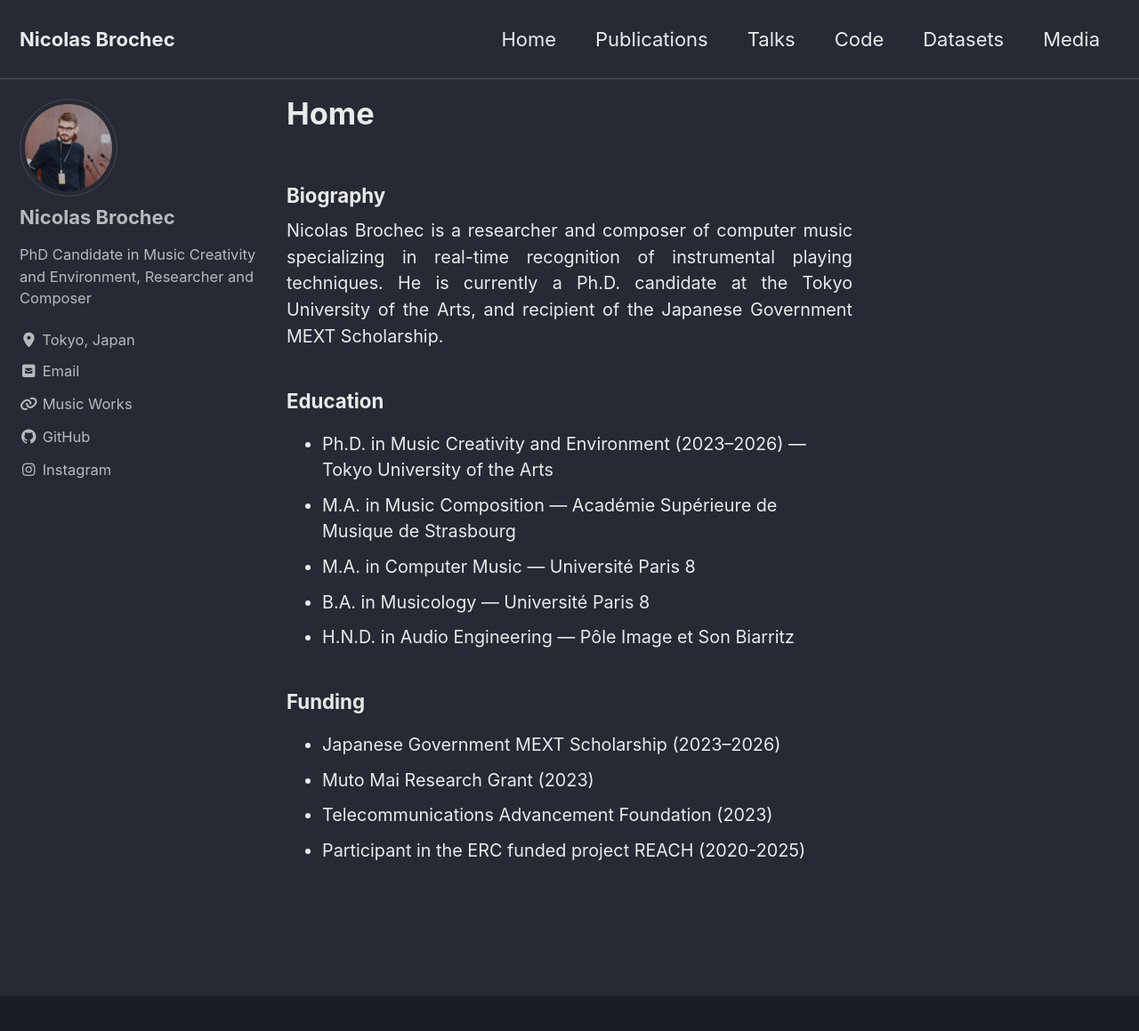
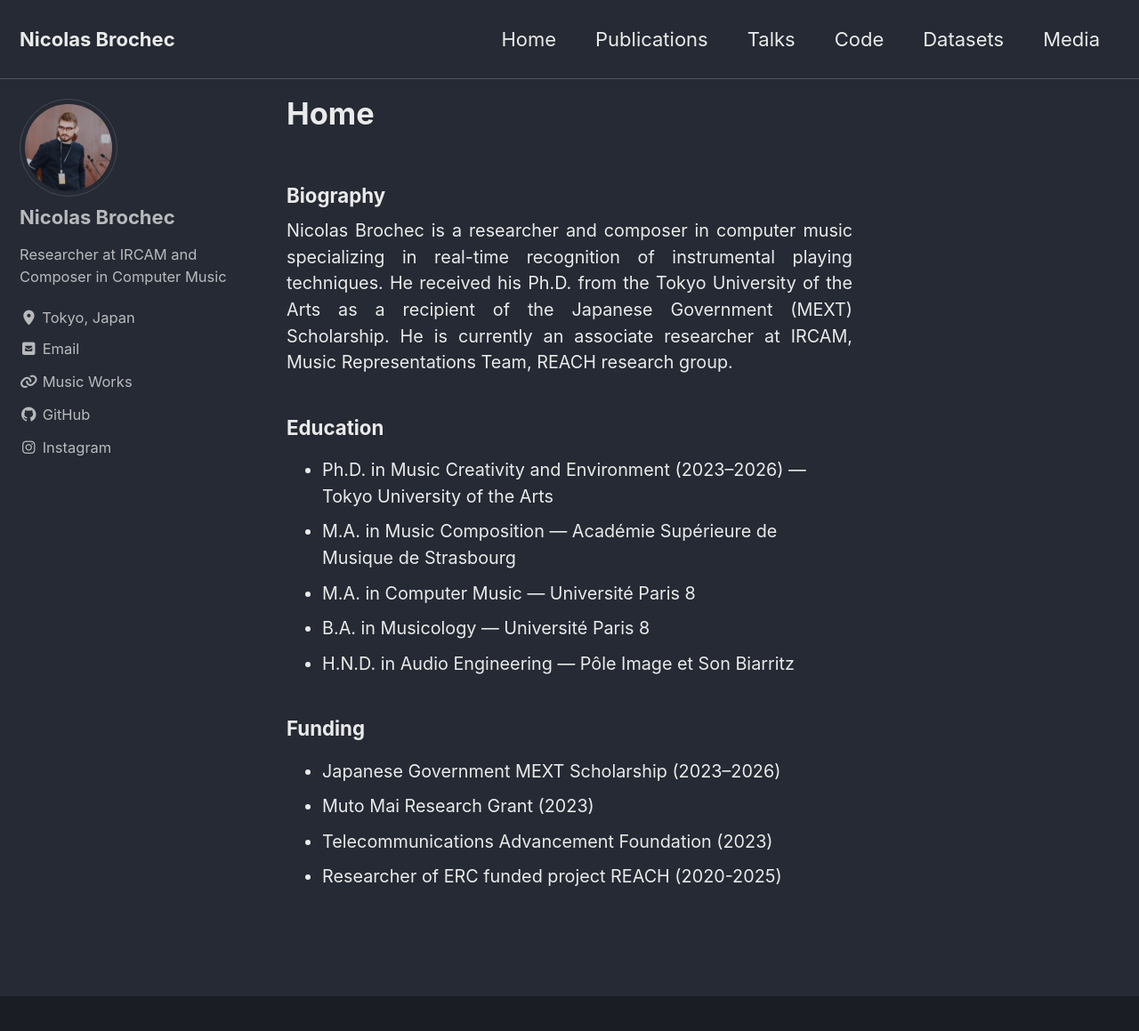
Before and after one commit to nbrochec/nbrochec.github.io, a Jekyll site: the page built from index.html, in a window 1280 px wide and 1208 px high. Shown: the top 1159 px of the window at 89% size. Built offline with Jekyll 4.4.1, drawn with Linux system fonts in a browser that asks for light colours; cached includes are drawn as plain includes; the list of posts is cut into pages by our own code.

Commit message:
Update author bio and profile details
Refresh author information to reflect current status: update _config.yml bio to 'Researcher at IRCAM and Composer in Computer Music'; revise index.html biography to state the Ph.D. was received from Tokyo University of the Arts, add current role as associate researcher at IRCAM (Music Representations Team, REACH), and change the REACH entry to 'Researcher of ERC funded project REACH (2020-2025)'. These edits keep the site profile accurate and up to date.

```diff
--- a/_config.yml
+++ b/_config.yml
@@ -118,7 +118,7 @@ analytics:
 author:
   name             : "Nicolas Brochec"
   avatar           : "/assets/images/avatar.jpeg" # path of avatar image, e.g. "/assets/images/avatar.jpeg"
-  bio              : "PhD Candidate in Music Creativity and Environment, Researcher and Composer" # "I am an **amazing** person."
+  bio              : "Researcher at IRCAM and Composer in Computer Music" # "I am an **amazing** person."
   location         : "Tokyo, Japan"
   email            :
   links:
--- a/index.html
+++ b/index.html
@@ -8,8 +8,9 @@ author_profile: true
 <section style="max-width: 700px; margin: 0 auto; font-size: 90%;">
   <h3>Biography</h3>
   <p style="text-align: justify;">
-    Nicolas Brochec is a researcher and composer of computer music specializing in real-time recognition of instrumental playing techniques.
-    He is currently a Ph.D. candidate at the Tokyo University of the Arts, and recipient of the Japanese Government MEXT Scholarship.
+    Nicolas Brochec is a researcher and composer in computer music specializing in real-time recognition of instrumental playing techniques.
+    He received his Ph.D. from the Tokyo University of the Arts as a recipient of the Japanese Government (MEXT) Scholarship.
+    He is currently an associate researcher at IRCAM, Music Representations Team, REACH research group.
   </p>
 
   <h3>Education</h3>
@@ -26,6 +27,6 @@ author_profile: true
     <li>Japanese Government MEXT Scholarship (2023–2026)</li>
     <li>Muto Mai Research Grant (2023)</li>
     <li>Telecommunications Advancement Foundation (2023)</li>
-    <li>Participant in the ERC funded project REACH (2020-2025)</li>
+    <li>Researcher of ERC funded project REACH (2020-2025)</li>
   </ul>
 </section>
```
